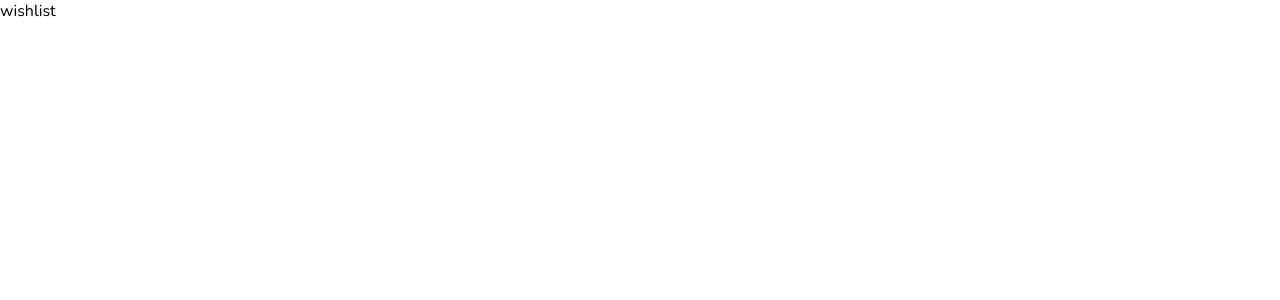
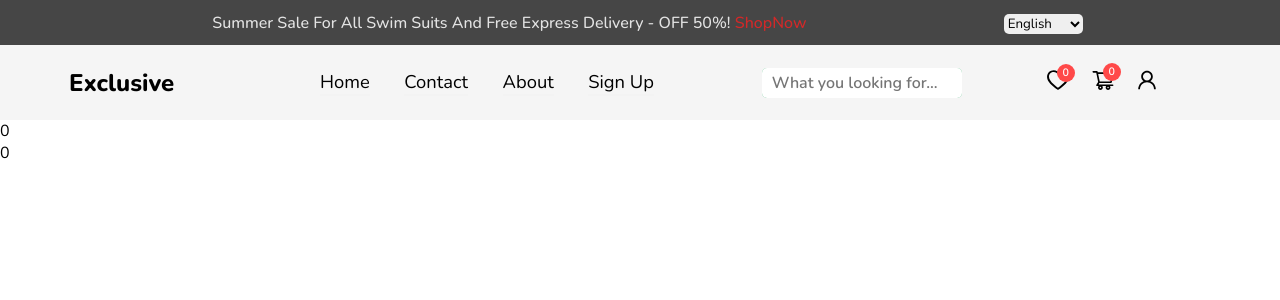
Before and after one commit to Nithilesh2/e-commerce, a React (Create React App) app: page /wishlist in a window 1280 px wide. Shown: the top 300 px of the page. Built offline with nearby package versions, Linux system fonts and the light colour scheme.

Commit message:
myAccountPage

```diff
--- a/src/App.js
+++ b/src/App.js
@@ -5,7 +5,7 @@ import SignUp from "./components/pages/SignUp";
 import Login from "./components/pages/Login";
 import Cart from "./components/pages/Cart";
 import CheckOut from "./components/pages/CheckOut";
-import MyAccount from "./components/pages/MyAccount";
+import MyAccount from "./components/pages/ManageMyAccount";
 import WishList from "./components/pages/WishList";
 
 const App = () => {
--- a/src/components/context/AppStore.jsx
+++ b/src/components/context/AppStore.jsx
@@ -1,37 +1,48 @@
-import React, { useEffect } from "react";
+import React, { useMemo, useCallback   } from "react";
 import { useState, useRef } from "react";
 import AppContext from "./AppContext";
 
 const AppStore = (props) => {
   const buttonRef = useRef();
   const [likedItems, setLikedItems] = useState({});
-  const [likedItemsSent, setLikedItemsSent] = useState({});
+  // const [likedItemsSent, setLikedItemsSent] = useState({});
   const [addtoCart, setAddtoCart] = useState({});
-  const [addtoCartSent, setaddtoCartSent] = useState();
+  // const [addtoCartSent, setaddtoCartSent] = useState();
 
-  const likeBtnClicked = (key) => {
+  // const likeBtnClicked = (key) => {
+  //   setLikedItems((prevState) => ({
+  //     ...prevState,
+  //     [key]: !prevState[key],
+  //   }));
+  // };
+  const likedItemsSent = useMemo(
+    () => Object.keys(likedItems).filter((key) => likedItems[key]).length,
+    [likedItems]
+  );
+  const likeBtnClicked = useCallback((key) => {
     setLikedItems((prevState) => ({
       ...prevState,
       [key]: !prevState[key],
     }));
-  };
-  useEffect(() => {
-    setLikedItemsSent(
-      Object.keys(likedItems).filter((key) => likedItems[key]).length
-    );
-  }, [likedItems]);
+  }, []);
 
-  const addToCartBtnClicked = (key) => {
+  const addToCartBtnClicked = useCallback((key) => {
     setAddtoCart((prevState) => ({
       ...prevState,
       [key]: !prevState[key],
     }));
-  };
-  useEffect(() => {
-    setaddtoCartSent(
-      Object.keys(addtoCart).filter((key) => addtoCart[key]).length
-    );
-  }, [addtoCart]);
+  }, []);
+
+  // const addToCartBtnClicked = (key) => {
+  //   setAddtoCart((prevState) => ({
+  //     ...prevState,
+  //     [key]: !prevState[key],
+  //   }));
+  // };
+  const addtoCartSent = useMemo(
+    () => Object.keys(addtoCart).filter((key) => addtoCart[key]).length,
+    [addtoCart]
+  );
 
   return (
     <AppContext.Provider
@@ -41,12 +52,10 @@ const AppStore = (props) => {
         setLikedItems,
         likeBtnClicked,
         likedItemsSent,
-        setLikedItemsSent,
         addToCartBtnClicked,
         addtoCart,
         setAddtoCart,
         addtoCartSent,
-        setaddtoCartSent,
       }}
     >
       {props.children}
--- a/src/components/css/Home.module.css
+++ b/src/components/css/Home.module.css
@@ -231,10 +231,6 @@
   padding: 10px 0;
   transition: backGround-color 0.3s ease-in-out;
 }
-.addToCartDeActive:hover {
-  background-color: rgba(0, 0, 0, 0.886);
-}
-
 .rowTwoOffersDataBoxBottom {
   height: auto;
   width: 100%;
--- /dev/null
+++ b/src/components/css/ManageMyAccount.module.css
@@ -0,0 +1,24 @@
+.top {
+  height: 100%;
+  width: 100%;
+  max-width: 250px;
+  display: flex;
+  align-items: flex-start;
+  justify-content: flex-end;
+  gap: 1rem;
+  padding: 50px 0px 30px;
+  cursor: default;
+  font-weight: 600;
+}
+.home {
+  height: auto;
+  width: auto;
+  color: grey;
+  font-size: 1.1rem;
+}
+.myAccount {
+  height: auto;
+  width: auto;
+  color: black;
+  font-size: 1.1rem;
+}
--- /dev/null
+++ b/src/components/pages/ManageMyAccount.jsx
@@ -0,0 +1,24 @@
+import React from "react";
+import style from "../css/ManageMyAccount.module.css";
+import TopHeader from "./TopHeader";
+import Navbar from "./Navbar";
+import Footer from "./Footer";
+import { useNavigate } from "react-router-dom";
+
+const ManageMyAccount = () => {
+  const navigate = useNavigate();
+  return (
+    <>
+      <TopHeader />
+      <Navbar />
+      <div className={style.top}>
+        <span className={style.home} onClick={() =>{navigate("/")}}>Home</span>
+        <span className={style.slash}>/</span>
+        <span className={style.myAccount}>My Account</span>
+      </div>
+      <Footer />
+    </>
+  );
+};
+
+export default ManageMyAccount;
--- a/src/components/pages/MyAccount.jsx
+++ /dev/null
@@ -1,7 +0,0 @@
-import React from "react";
-
-const MyAccount = () => {
-  return <div>myaccount</div>;
-};
-
-export default MyAccount;
--- a/src/components/pages/Navbar.jsx
+++ b/src/components/pages/Navbar.jsx
@@ -27,12 +27,17 @@ const Navbar = (props) => {
   }
   function popOverClicked() {
     setPopOver(!popOver);
+    // navigate("/myaccount");
   }
   useEffect(() => {
     if (props.showbar) {
       setActivePage(props.showbar);
     }
   }, [props.showbar]);
+
+  const myaccount = () => {
+    navigate("/myaccount");
+  };
   return (
     <>
       <main className={style.main}>
@@ -88,7 +93,13 @@ const Navbar = (props) => {
               </form>
             </div>
             <div className={menuToggle ? style.rightActive : style.right}>
-              <div className={style.like} title="saved">
+              <div
+                className={style.like}
+                title="saved"
+                onClick={() => {
+                  navigate("/wishlist");
+                }}
+              >
                 <div className={style.addedItemsHeart}>{likedItemsSent}</div>
                 <AiOutlineHeart className={style.heart} />
               </div>
@@ -108,7 +119,10 @@ const Navbar = (props) => {
                   }
                 >
                   <ul className={style.popupDataActive}>
-                    <li title="account">
+                    <li
+                      title="account"
+                      onClick={myaccount}
+                    >
                       <AiOutlineUser />
                       <span>Manage My Account</span>
                     </li>
--- a/src/components/pages/WishList.jsx
+++ b/src/components/pages/WishList.jsx
@@ -1,7 +1,19 @@
 import React from "react";
+import { useContext } from "react";
+import Navbar from "./Navbar";
+import TopHeader from "./TopHeader";
+import AppContext from "../context/AppContext";
 
 const WishList = () => {
-  return <div>wishlist</div>;
+  const { likedItemsSent, addtoCartSent } = useContext(AppContext);
+  return (
+    <>
+      <TopHeader />
+      <Navbar />
+      <div>{likedItemsSent}</div>
+      <div>{addtoCartSent}</div>
+    </>
+  );
 };
 
 export default WishList;
```
